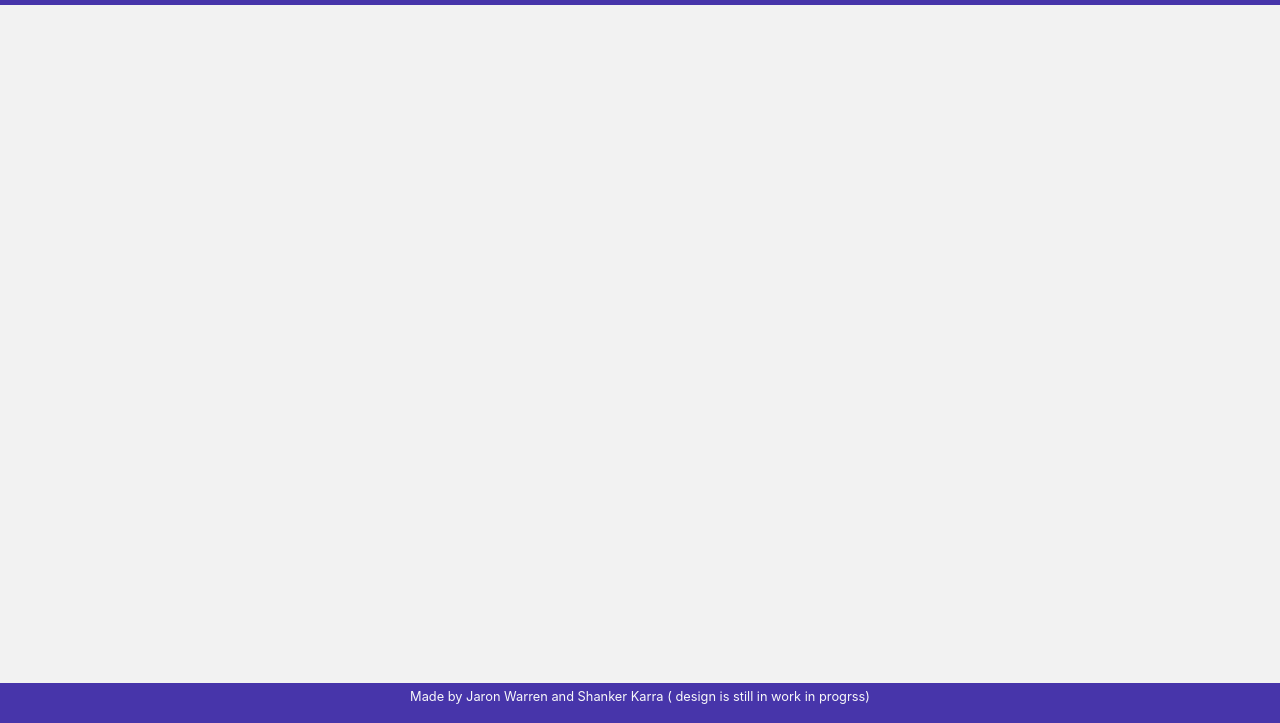
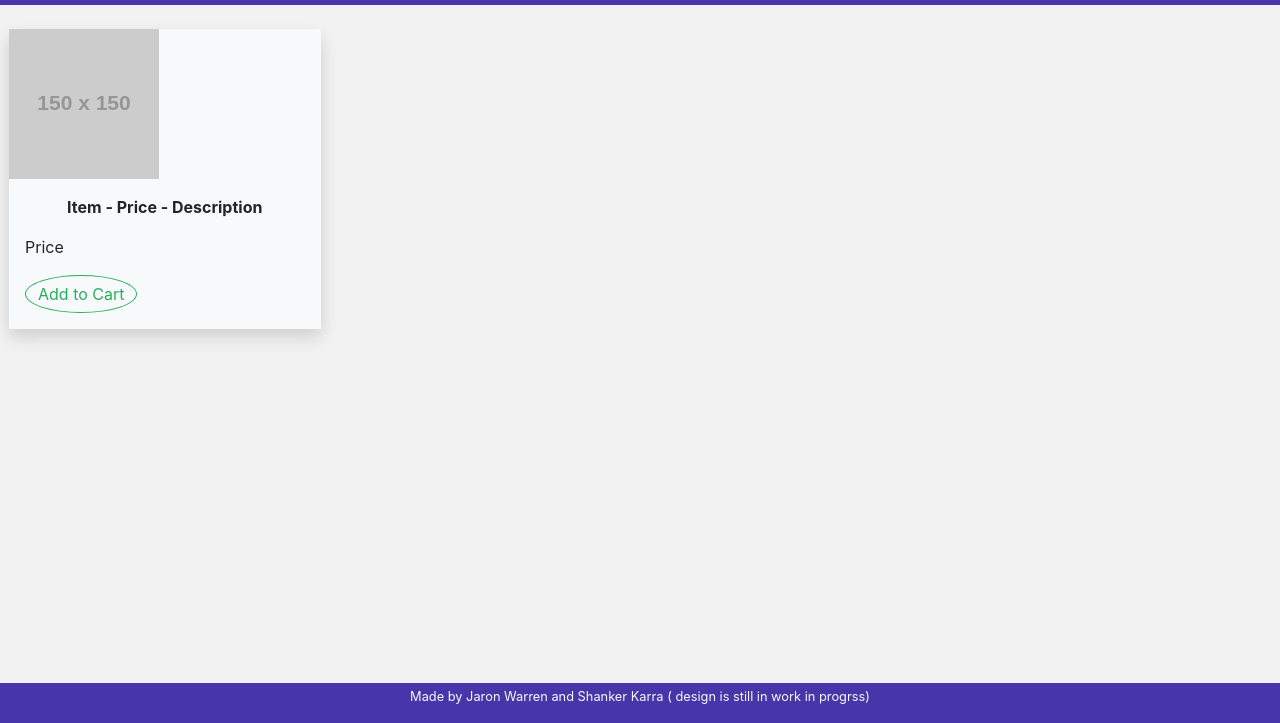
Before and after one commit to Jaron-Warren/sporting_goods, a website with bundled scripts: page index.html in a window 1280 px wide. Shown: the part 77-800 px from the top of the page. Built offline with nearby package versions, Linux system fonts and the light colour scheme; placeholder pictures from the web are drawn by us; a web font is replaced by a local one.

Commit message:
Added default card

```diff
--- a/index.html
+++ b/index.html
@@ -24,7 +24,26 @@
         </nav>
     </header>
     <main>
+        <!--  Shanker started here -->
+        <!-- <div class="row">
+            <div class="col mt-2">
 
+            </div> -->
+        <!-- </div> -->
+        <div class="row" id="Houses">
+            <div class="col-md-3 col-sm-2 p-2 m-3">
+                <div class="car bg-light shadow">
+                    <img src="//placehold.it/150x150" class="w-80em" alt="">
+                    <div class="p-3">
+                        <div class="text-center">
+                            <p><b>Item - Price - Description</b></p>
+                        </div>
+                        <p>Price</p>
+                        <button type="submit" class="btn btn-outline-success">Add to Cart</button>
+                    </div>
+                </div>
+            </div>
+            <!-- Shanker Ended here -->
     </main>
     <footer class="bg-primary text-light">
         <div class="text-center">
```
